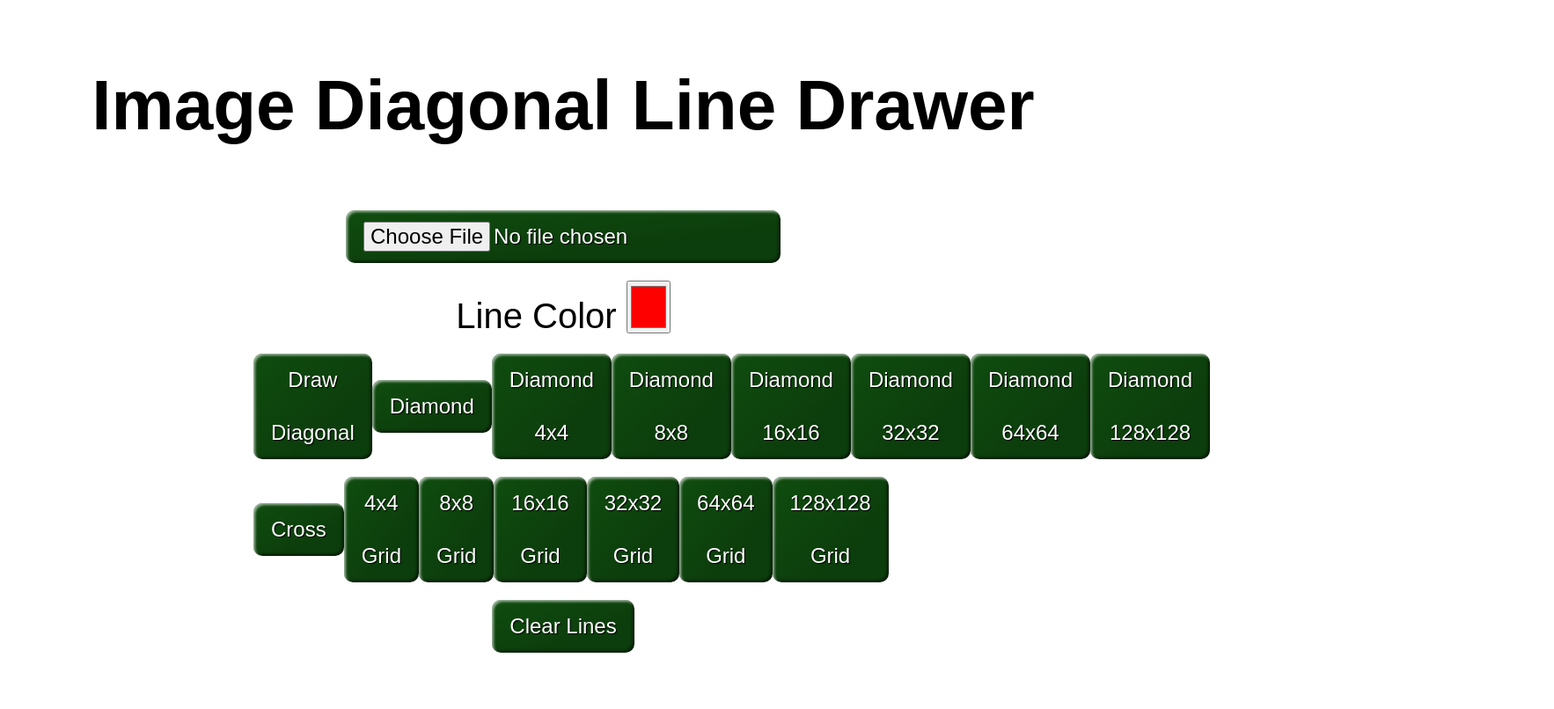
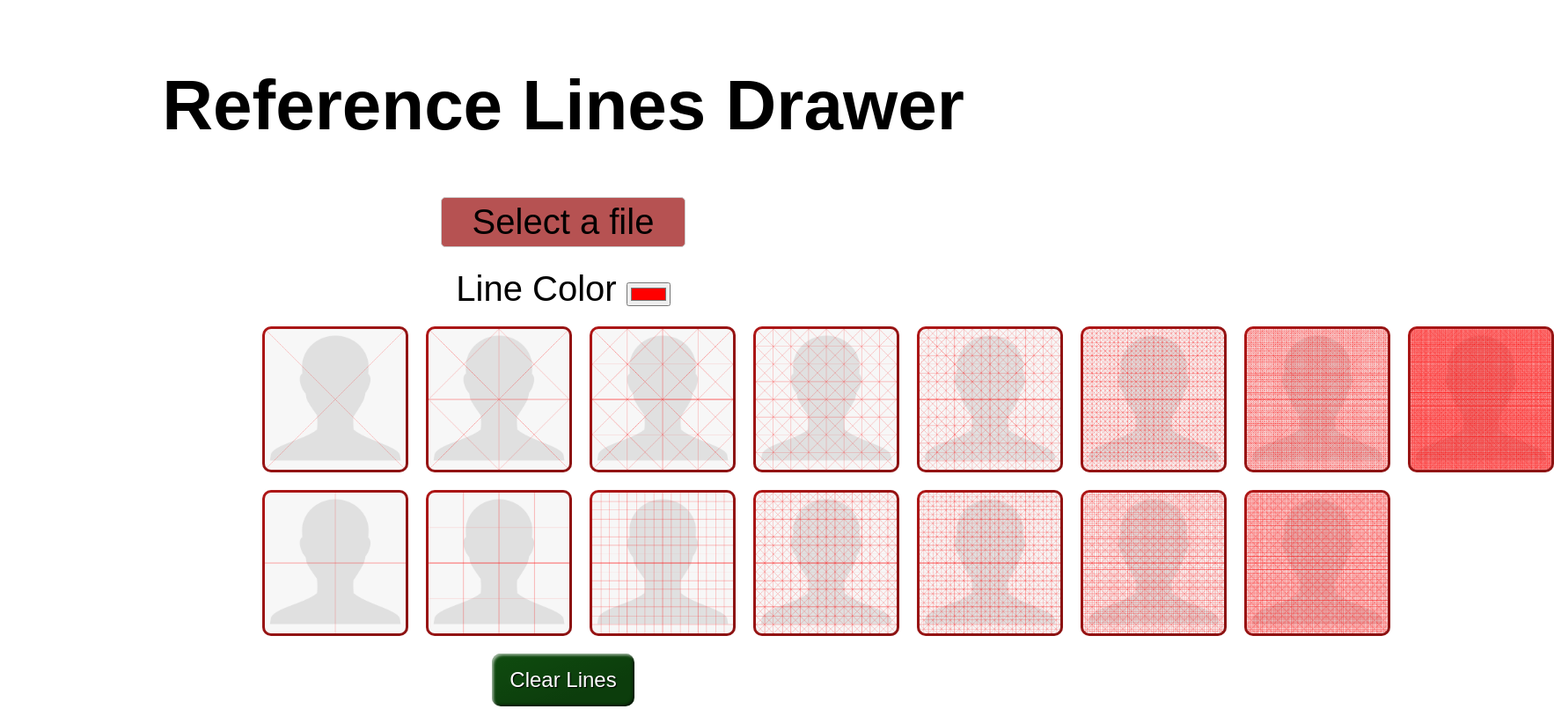
Before and after one commit to FranGarc/GridMethod, a plain HTML site: page grid_method.html in a window 1280 px wide. Shown: the whole page at 88% size, 1766 px wide, since content can reach past the window. Drawn offline with Linux system fonts and the light colour scheme.

Commit message:
UI Update

```diff
--- a/grid_method.html
+++ b/grid_method.html
@@ -17,9 +17,26 @@
             border: 1px solid black;
             margin-top: 20px;
 
+
         }
-        input {
+        input.image {
+            height: 160px;
+            width: 160px;
+            padding: 3px;
+            margin-left: 10px;
+            margin-right: 10px;
+            border-radius: 10px;
+            background-color: rgb(175, 22, 22);
+            background-image: linear-gradient(
+                to top left,
+                rgb(0 0 0 / 20%),
+                rgb(0 0 0 / 20%) 30%,
+                rgb(0 0 0 / 0%)
+              );
+        }
+        input.upload{
             height: 60px;
+            background-color: rgb(175, 22, 22);
         }
         span{
                     padding: 20px 20px 0px;
@@ -65,34 +82,73 @@
             inset -2px -2px 3px rgb(255 255 255 / 60%),
             inset 2px 2px 3px rgb(0 0 0 / 60%);
         }
+
+
+        label.label input[type="file"] {
+        position: absolute;
+        top: -1000px;
+      }
+      .label {
+        cursor: pointer;
+        border: 1px solid #cccccc;
+        border-radius: 5px;
+        padding: 5px 15px;
+        margin: 5px;
+        background:rgb(182, 82, 82);
+        display: inline-block;
+      }
+      .label:hover {
+        background:rgb(113, 3, 3);
+      }
+      .label:active {
+        background:rgb(182, 82, 82);
+      }
+      .label:invalid + span {
+        color: #000000;
+      }
+      .label:valid + span {
+        color: #ffffff;
+      }
+
     </style>
 </head>
 <body>
-<h1>Image Diagonal Line Drawer</h1>
-<div><input class="styled" type="file" id="upload" accept="image/*"></div>
+<h1>Reference Lines Drawer</h1>
+<!--<div>
+    <input class="upload" type="file" id="upload" accept="image/*">
+</div>-->
+
+  <label class="label">
+    <input type="file" id="upload" required/>
+    <span>Select a file</span>
+  </label>
+
 <span>
     <label for="lineColor">Line Color</label>
     <input class="" type="color" id="lineColor" value="#ff0000"></span>
 
 <div>
-    <button class="styled" id="drawDiagonal">Draw Diagonal</button>
-    <button class="styled" id="drawDiamond1">Diamond</button>
-    <button class="styled" id="drawDiamond2">Diamond 4x4</button>
-    <button class="styled" id="drawDiamond3">Diamond 8x8</button>
-    <button class="styled" id="drawDiamond4">Diamond 16x16</button>
-    <button class="styled" id="drawDiamond5">Diamond 32x32</button>
-    <button class="styled" id="drawDiamond6">Diamond 64x64</button>
-    <button class="styled" id="drawDiamond7">Diamond 128x128</button>
+
+    <input type="image" class="image" src="img/diagonals.png" id="drawDiagonal" />
+    <input type="image" class="image" src="img/diamond.png" id="drawDiamond1" />
+    <input type="image" class="image" src="img/diamond4.png " id="drawDiamond2" />
+    <input type="image" class="image" src="img/diamond8.png " id="drawDiamond3" />
+    <input type="image" class="image" src="img/diamond16.png " id="drawDiamond4" />
+    <input type="image" class="image" src="img/diamond32.png " id="drawDiamond5" />
+    <input type="image" class="image" src="img/diamond64.png " id="drawDiamond6" />
+    <input type="image" class="image" src="img/diamond128.png " id="drawDiamond7" />
+
 </div>
 
 <div>
-    <button class="styled" id="drawCross">Cross</button>
-    <button class="styled" id="drawGrid3">4x4 Grid</button>
-    <button class="styled" id="drawGrid7">8x8 Grid</button>
-    <button class="styled" id="drawGrid15">16x16 Grid</button>
-    <button class="styled" id="drawGrid31">32x32 Grid</button>
-    <button class="styled" id="drawGrid63">64x64 Grid</button>
-    <button class="styled" id="drawGrid127">128x128 Grid</button>
+    <input type="image" class="image" src="img/cross.png" id="drawCross" />
+    <input type="image" class="image" src="img/grid4.png" id="drawGrid3" />
+    <input type="image" class="image" src="img/grid8.png " id="drawGrid7" />
+    <input type="image" class="image" src="img/grid16.png " id="drawGrid15" />
+    <input type="image" class="image" src="img/grid32.png " id="drawGrid31" />
+    <input type="image" class="image" src="img/grid64.png " id="drawGrid63" />
+    <input type="image" class="image" src="img/grid128.png " id="drawGrid127" />
+
 
 </div>
 
```
Also changed, not shown: img/cross.png (added), img/diagonals.png (added), img/diamond.png (added), img/diamond128.png (added), img/diamond16.png (added), img/diamond32.png (added), img/diamond4.png (added), img/diamond64.png (added), img/diamond8.png (added), img/grid128.png (added), img/grid16.png (added), img/grid32.png (added), img/grid4.png (added), img/grid64.png (added), 1 more files, 1 other file.
